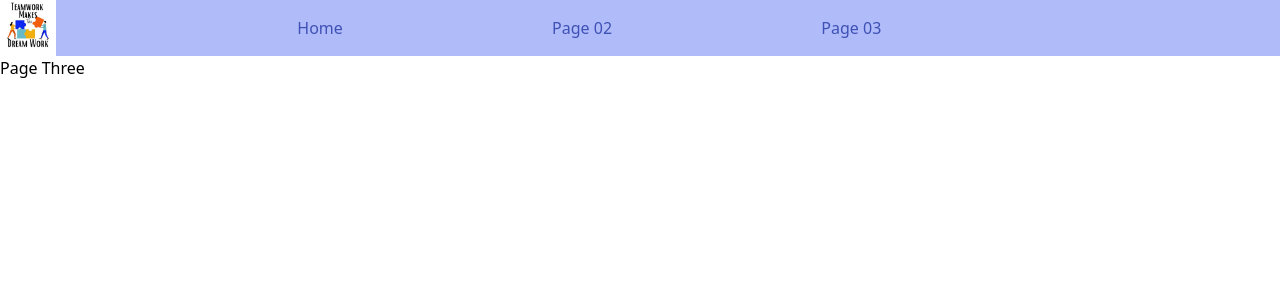
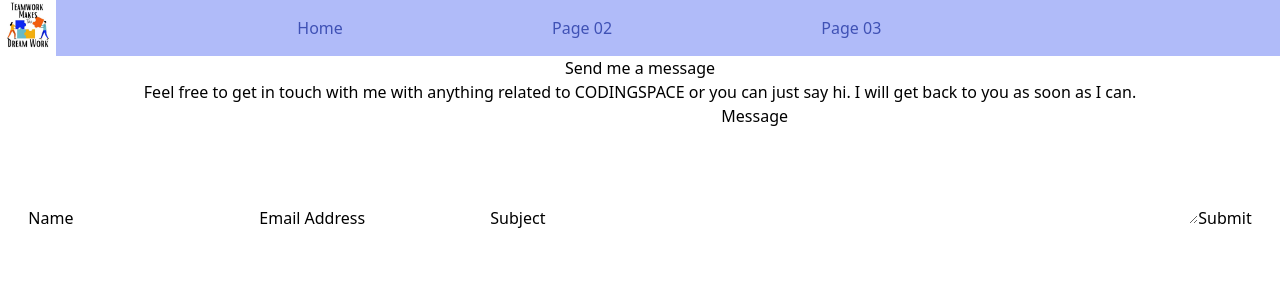
Before and after one commit to ngeTaco/COLLABORATING-ON-GITHUB, a React (Vite) app: page /page-03 in a window 1280 px wide. Shown: the top 300 px of the page. Built offline with nearby package versions, Linux system fonts and the light colour scheme.

Commit message:
Basic input fields created, no styling

```diff
--- a/src/PageThree.jsx
+++ b/src/PageThree.jsx
@@ -2,8 +2,27 @@ export default function PageThree() {
 
 
   return (
-    <>
-    Page Three
-    </>
+    <center>
+      <h1>Send me a message</h1>
+      <p>Feel free to get in touch with me with anything related to CODINGSPACE or you can just say hi. I will get back to you as soon as I can.</p>
+      <form>
+        <input type="text" name="name" defaultValue={'Name'} />
+        <input type="email" name="emailAddress" defaultValue={'Email Address'} />
+        <input type="text" name="subject" defaultValue={'Subject'} />
+        <textarea name="message" rows={5} cols={50} defaultValue={'Message'} />
+        <input type="submit" value="Submit" />
+      </form>
+    </center>
   );
 }
+
+
+// All fields are required and must be validated.
+// The email field must be validated to ensure it is a valid email address format.
+// The form should display a success message to the user after the form is submitted.
+// The form should also display an error message if there are any issues with the form submission, such as an invalid email address or missing fields.
+// The form should be responsive and should adjust to different screen sizes.
+// The form should use the Contact Form API to send a form submission response to the email inbox.
+// Show the hover state of all the elements.
+// The component should be responsive and display correctly on different screen sizes.
+// Make this landing page look as close to the design as possible.
```
